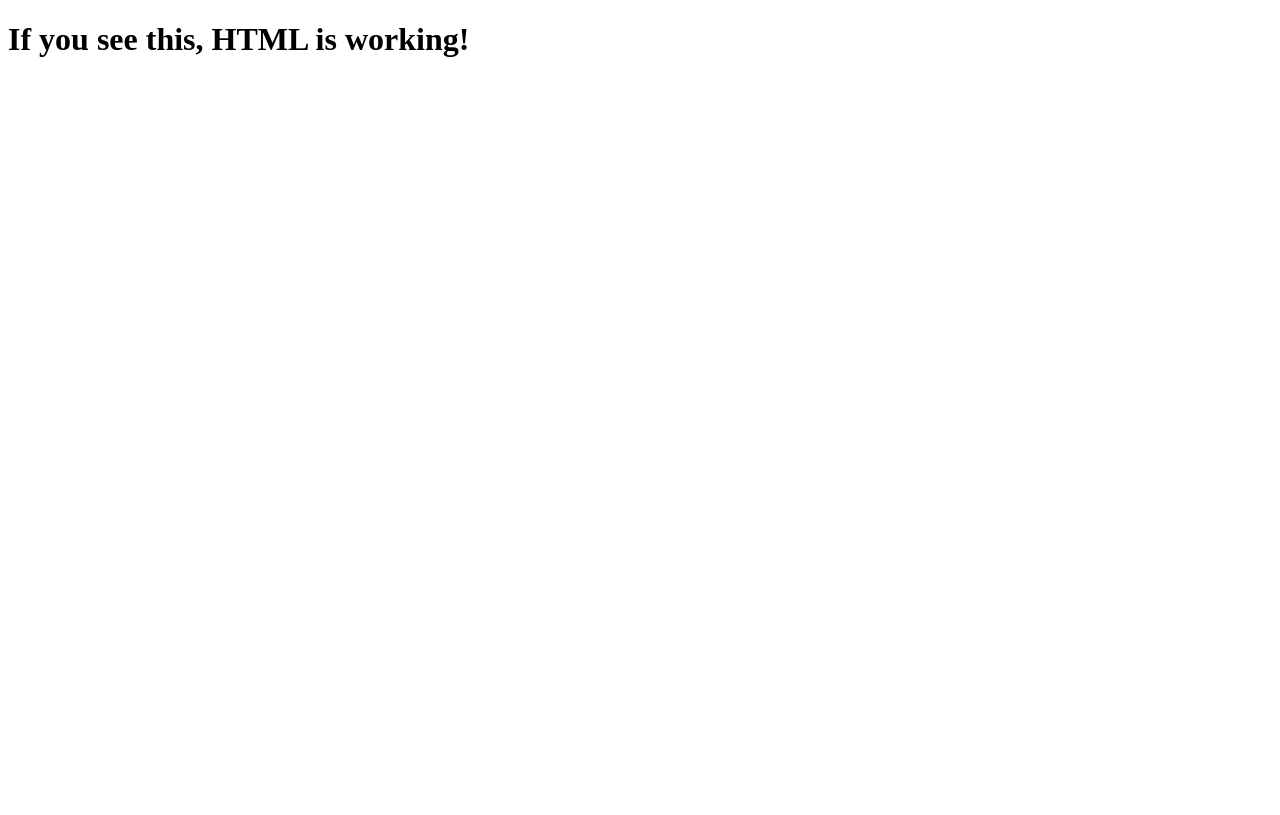
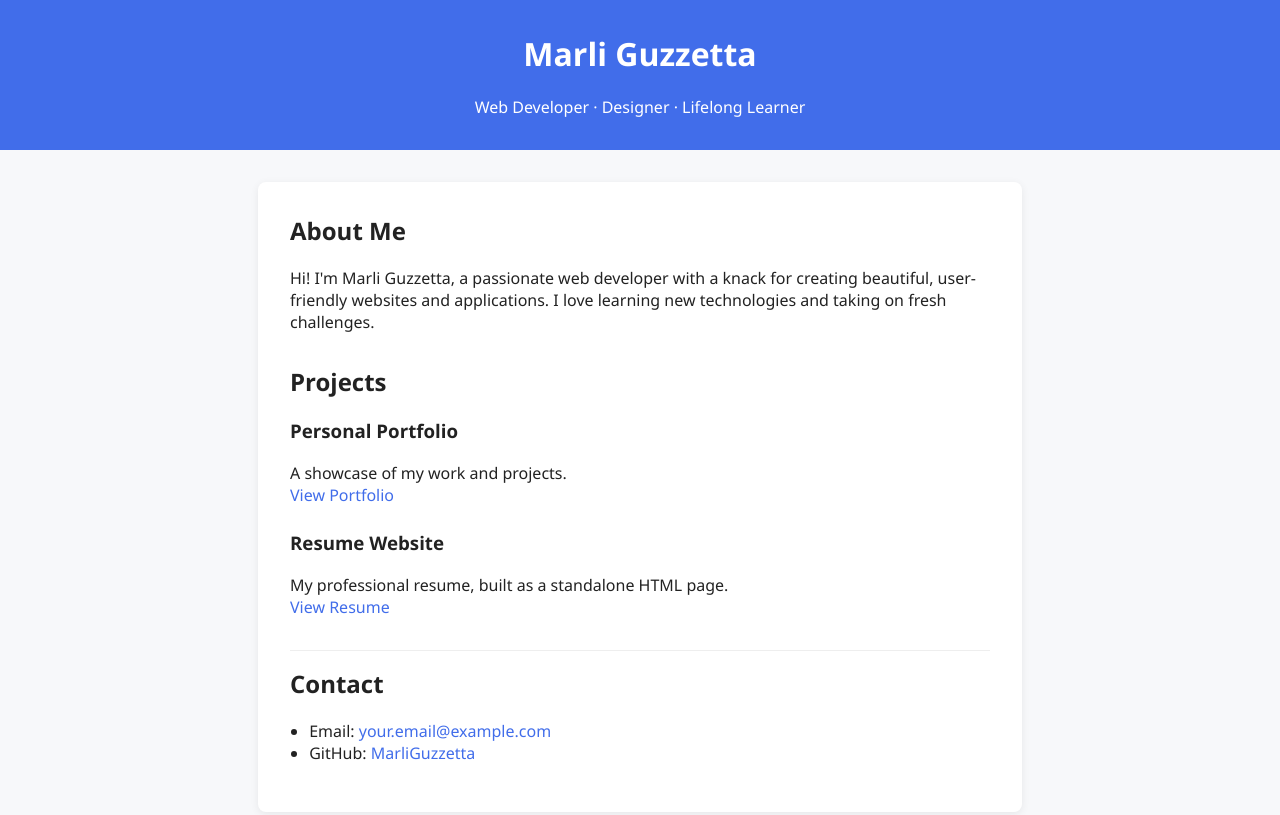
Before and after one commit to MarliGuzzetta/marli-resume-portfolio, a plain HTML site: page resume.html in a window 1280 px wide. Drawn offline with Linux system fonts and the light colour scheme.

Commit message:
Update resume.html

```diff
--- a/resume.html
+++ b/resume.html
@@ -2,9 +2,95 @@
 <html lang="en">
 <head>
   <meta charset="UTF-8">
-  <title>Test Resume</title>
+  <meta name="viewport" content="width=device-width, initial-scale=1">
+  <title>Marli Guzzetta | Portfolio</title>
+  <style>
+    body {
+      font-family: 'Segoe UI', Arial, sans-serif;
+      margin: 0;
+      padding: 0;
+      background: #f7f8fa;
+      color: #222;
+    }
+    header {
+      background: #416dea;
+      color: #fff;
+      padding: 2rem 0 1rem 0;
+      text-align: center;
+    }
+    main {
+      max-width: 700px;
+      margin: 2rem auto;
+      background: #fff;
+      border-radius: 8px;
+      box-shadow: 0 2px 8px rgba(0,0,0,0.07);
+      padding: 2rem;
+    }
+    h1, h2 {
+      margin-top: 0;
+    }
+    ul {
+      padding-left: 1.2em;
+    }
+    .projects {
+      margin: 2rem 0;
+    }
+    .project {
+      margin-bottom: 1.5rem;
+    }
+    .contact {
+      margin-top: 2rem;
+      padding-top: 1rem;
+      border-top: 1px solid #eee;
+    }
+    a {
+      color: #416dea;
+      text-decoration: none;
+    }
+    a:hover {
+      text-decoration: underline;
+    }
+    @media (max-width: 600px) {
+      main {
+        padding: 1rem;
+      }
+    }
+  </style>
 </head>
 <body>
-  <h1>If you see this, HTML is working!</h1>
+  <header>
+    <h1>Marli Guzzetta</h1>
+    <p>Web Developer · Designer · Lifelong Learner</p>
+  </header>
+  <main>
+    <section class="intro">
+      <h2>About Me</h2>
+      <p>
+        Hi! I'm Marli Guzzetta, a passionate web developer with a knack for creating beautiful, user-friendly websites and applications. I love learning new technologies and taking on fresh challenges.
+      </p>
+    </section>
+    <section class="projects">
+      <h2>Projects</h2>
+      <div class="project">
+        <h3>Personal Portfolio</h3>
+        <p>A showcase of my work and projects. <br>
+        <a href="portfolio.html">View Portfolio</a></p>
+      </div>
+      <div class="project">
+        <h3>Resume Website</h3>
+        <p>My professional resume, built as a standalone HTML page.<br>
+        <a href="resume.html">View Resume</a></p>
+      </div>
+      <!-- Add more projects here -->
+    </section>
+    <section class="contact">
+      <h2>Contact</h2>
+      <ul>
+        <li>Email: <a href="mailto:your.email@example.com">your.email@example.com</a></li>
+        <li>GitHub: <a href="https://github.com/MarliGuzzetta" target="_blank">MarliGuzzetta</a></li>
+        <!-- Add LinkedIn or other links as desired -->
+      </ul>
+    </section>
+  </main>
 </body>
 </html>
```
